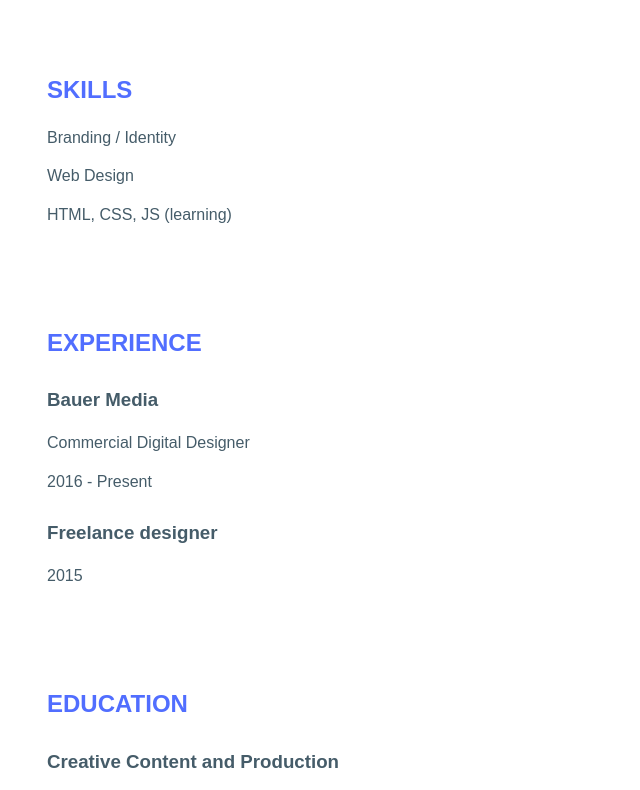
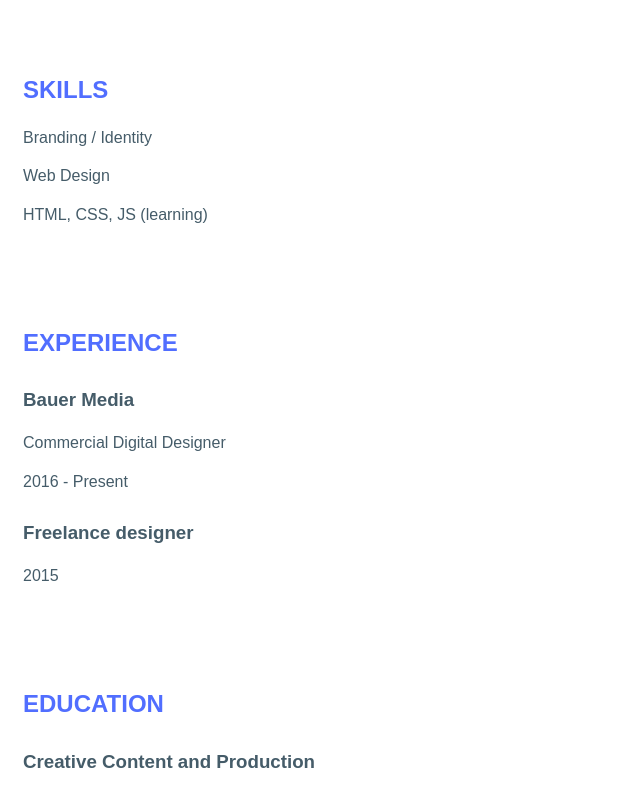
Before and after one commit to ArcticSquire/folio, a plain HTML site: page index.html in a window 1280 px wide. Shown: the part 877-1667 px from the top of the page, without its empty margins (341-981 px from the left). Drawn offline with nearby package versions, Linux system fonts and the light colour scheme; a web font is replaced by a local one.

Commit message:
Style
Section padding

```diff
--- a/style.css
+++ b/style.css
@@ -52,7 +52,7 @@ section {
   height: auto;
   min-height:300px;
   width: 100%;
-  padding:24px;
+  padding:24px 0px;
   display: flex;
   flex-flow: row wrap;
   justify-content: center;
```
